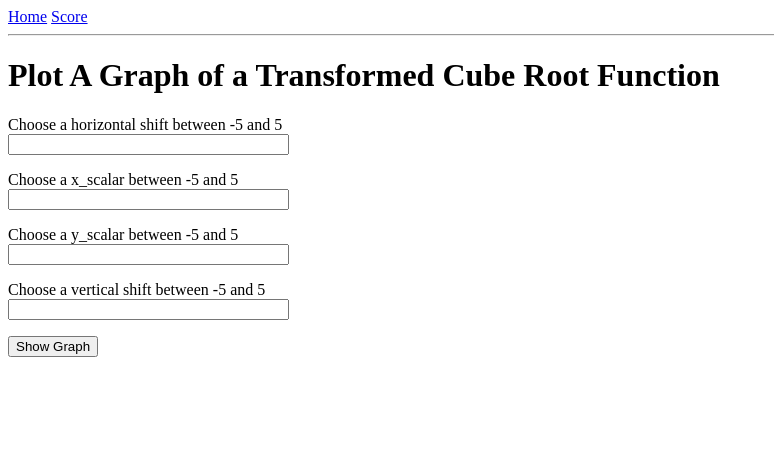
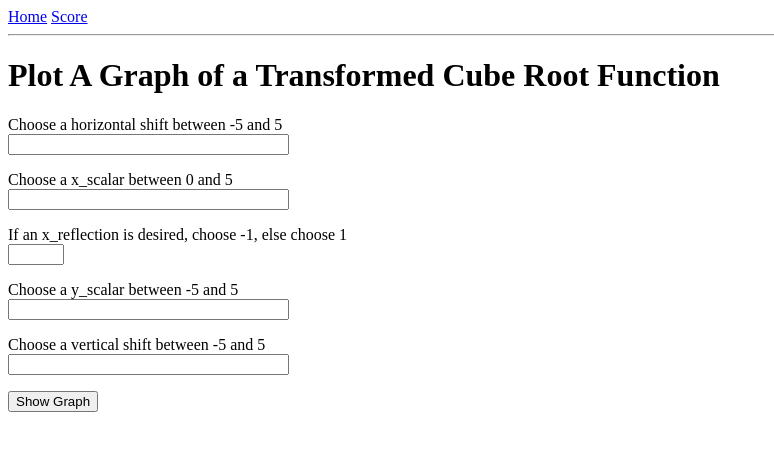
Before and after one commit to lumpofice/math_website, a Flask app: page /cube_root_transform in a window 1280 px wide. Shown: the top 451 px of the page, without its empty margins (0-774 px from the left). Run offline with Flask 2, Linux system fonts and the light colour scheme.

Commit message:
setting up the cube root transformation function to be changed to compositions; so far, changed the template form, the form script, and added some comments to the transform script; also updated student scores

```diff
--- a/app/forms.py
+++ b/app/forms.py
@@ -97,8 +97,11 @@ class CubeRootTransformForm(FlaskForm):
     horizontal_shift = FloatField('Choose a horizontal shift between -5 and 5',\
     validators=[InputRequired(), NumberRange(-5, 5)])
     x_scalar = FloatField(\
-    'Choose a x_scalar between -5 and 5',\
-    validators=[InputRequired(), NumberRange(-5, 5)])
+    'Choose a x_scalar between 0 and 5',\
+    validators=[InputRequired(), NumberRange(0, 5)])
+    x_reflection = IntegerField(\
+    'If an x_reflection is desired, choose -1, else choose 1',\
+    validators=[InputRequired(), NumberRange(-1, 1)])
     y_scalar = FloatField('Choose a y_scalar between -5 and 5',\
     validators=[InputRequired(), NumberRange(-5, 5)])
     vertical_shift = FloatField('Choose a vertical shift between -5 and 5',\
--- a/app/templates/cube_root_transform.html
+++ b/app/templates/cube_root_transform.html
@@ -21,6 +21,13 @@
 			{% endfor %}
 		</p>
 		<p>
+			{{ form.x_reflection.label }}<br>
+			{{ form.x_reflection(size=32) }}<br>
+			{% for error in form.x_reflection.errors %}
+			<span style='color: red;'>[{{ error }}]</span>
+			{% endfor %}
+		</p>
+		<p>
 			{{ form.y_scalar.label }}<br>
 			{{ form.y_scalar(size=32) }}<br>
 			{% for error in form.y_scalar.errors %}
--- a/app/templates/score.html
+++ b/app/templates/score.html
@@ -3,7 +3,7 @@
 {% block content %}
 	<h1 align='center'>Score Board</h1>
 	<div align='center'>
-	<span>JP: 1</span>&emsp;&emsp;&emsp;&emsp;<span>Class: 4</span>
+	<span>JP: 1</span>&emsp;&emsp;&emsp;&emsp;<span>Class: 6</span>
 	</div>
 	<h1>Class ID</h1>
 	<ul>
@@ -31,6 +31,8 @@
 		<li>CQ: 1</li>
 		<li>GC: 1</li>
 		<li>SM: 1</li>
+		<li>JT: 1</li>
+		<li>KR: 1</li>
 	</ul>
 
 {% endblock %}
```
Also changed, not shown: app/cube_root_transform.py (+28 -2 lines).
